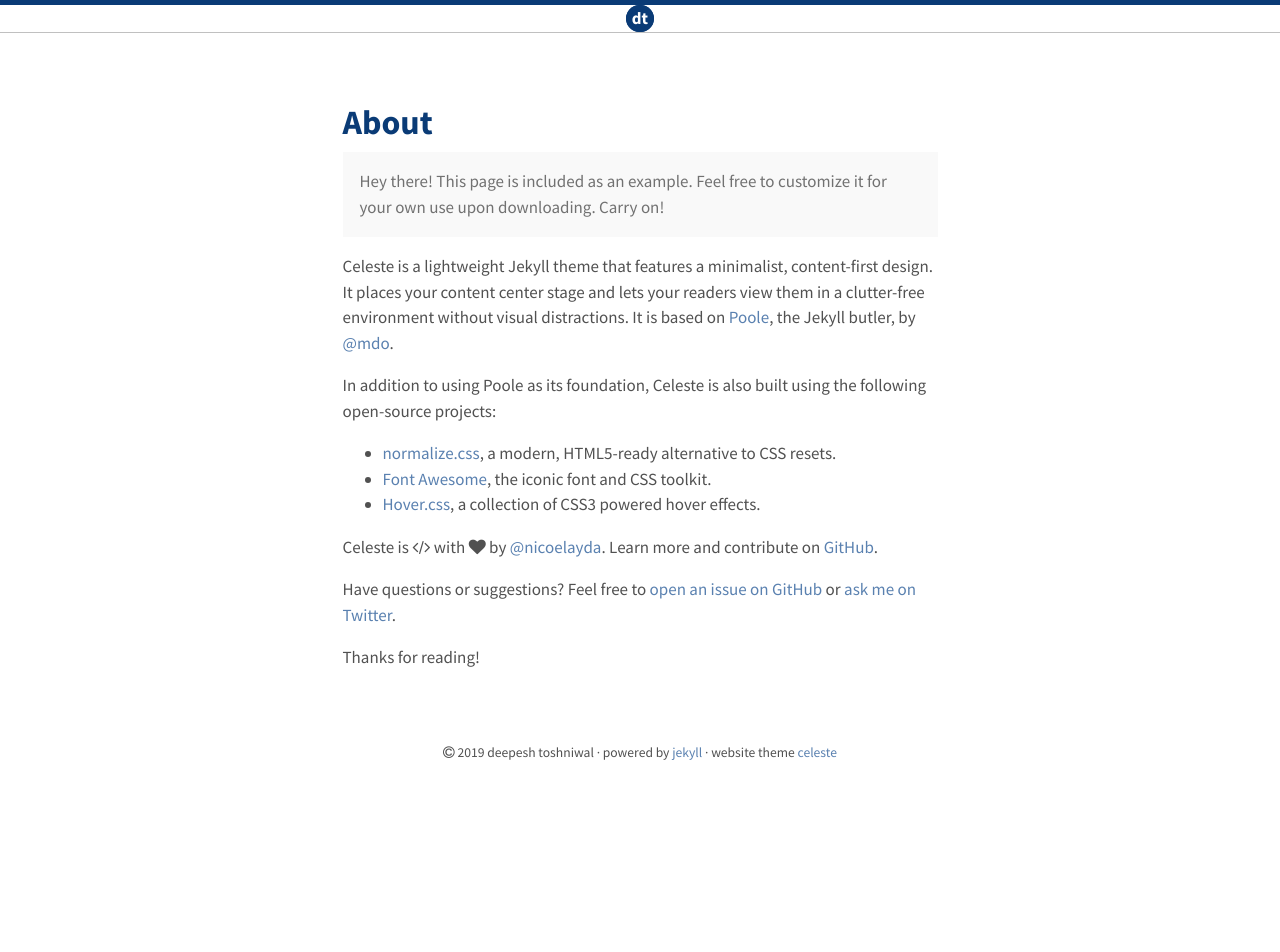
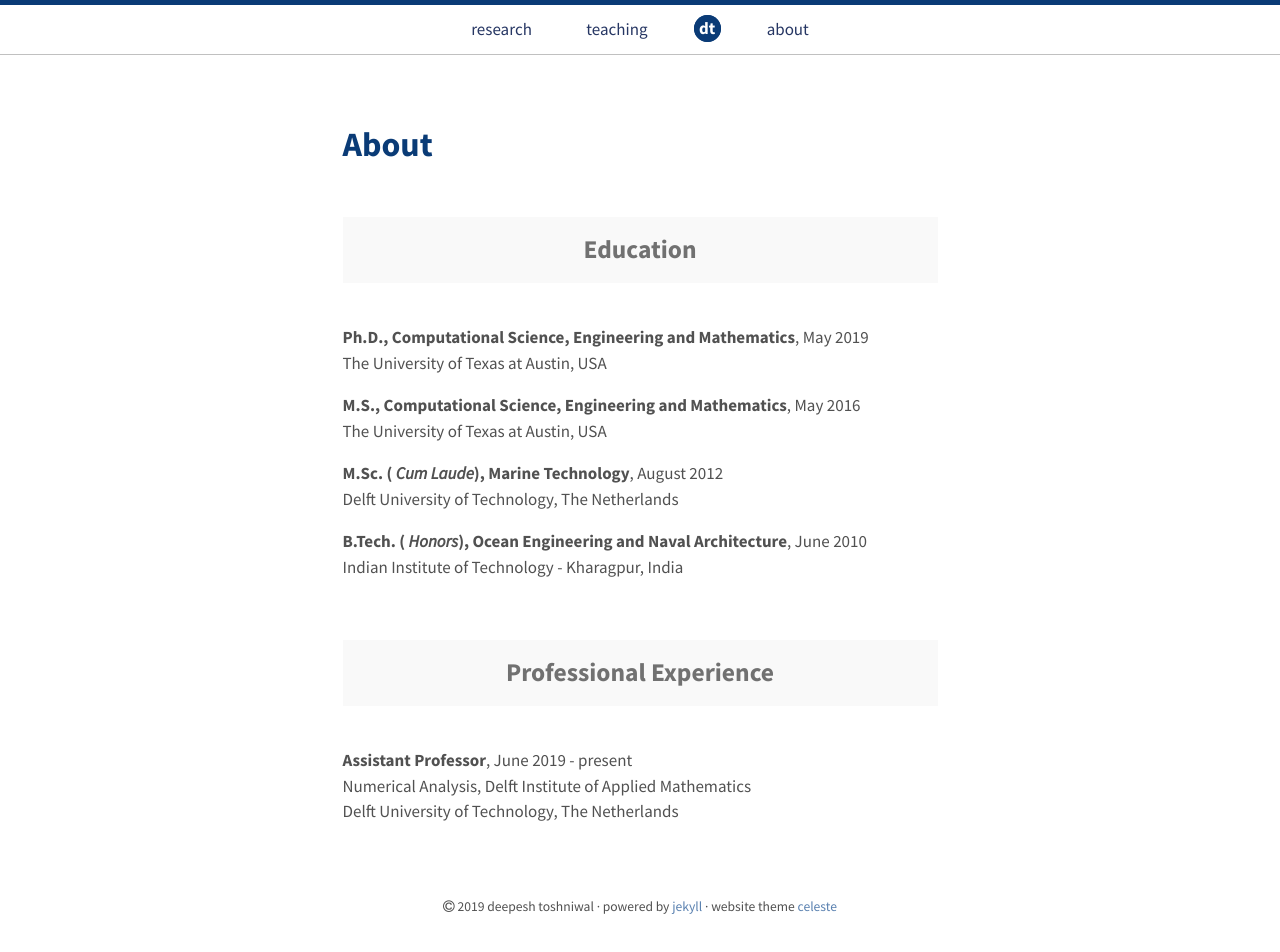
Before and after one commit to dtoshniwal/dtoshniwal.github.io, a Jekyll site: the page built from about.md, in a window 1280 px wide. Built offline with Jekyll 4.4.1, drawn with Linux system fonts in a browser that asks for light colours; before the commit the page ends 900 px from its top, so only the background shows below that.

Commit message:
Add preliminary research, teaching and background pages

```diff
--- a/_layouts/default.html
+++ b/_layouts/default.html
@@ -8,7 +8,13 @@
       <ul>
         <!--<li class="hvr-underline-reveal"><a href="{{
             site.baseurl}}/research/">research</a></li>-->
+        <li class="hvr-underline-reveal"><a href="{{
+            site.baseurl}}/research/">research</a></li>
+        <li class="hvr-underline-reveal"><a href="{{
+            site.baseurl}}/teaching/">teaching</a></li>
         <li class="logo"><a class="hvr-ripple-out" href="{{ site.baseurl }}/">dt</a></li>
+        <li class="hvr-underline-reveal"><a href="{{
+            site.baseurl}}/about/">about</a></li>
         <!--<li class="hvr-underline-reveal"><a
             href="{{site.baseurl}}/contact/">teaching</a></li>-->
       </ul>
--- a/about.md
+++ b/about.md
@@ -3,20 +3,33 @@ layout: page
 title: About
 ---
 
-<p class="message">
-  Hey there! This page is included as an example. Feel free to customize it for your own use upon downloading. Carry on!
-</p>
+<br>
+<h2 class="message" align="center">Education</h2>
+<br>
+<span style="font-weight:bold">Ph.D., Computational Science, Engineering and
+  Mathematics</span>, May 2019
+<br>
+The University of Texas at Austin, USA
 
-Celeste is a lightweight Jekyll theme that features a minimalist, content-first design. It places your content center stage and lets your readers view them in a clutter-free environment without visual distractions. It is based on [Poole](https://github.com/poole/poole), the Jekyll butler, by [@mdo](https://twitter.com/mdo).
+<span style="font-weight:bold">M.S., Computational Science, Engineering and
+  Mathematics</span>, May 2016
+<br>
+The University of Texas at Austin, USA
 
-In addition to using Poole as its foundation, Celeste is also built using the following open-source projects:
+<span style="font-weight:bold">M.Sc. (<i> Cum Laude</i>), Marine Technology</span>, August 2012
+<br>
+Delft University of Technology, The Netherlands
 
-* [normalize.css](http://necolas.github.io/normalize.css/), a modern, HTML5-ready alternative to CSS resets.
-* [Font Awesome](http://fontawesome.io/), the iconic font and CSS toolkit.
-* [Hover.css](http://ianlunn.github.io/Hover/), a collection of CSS3 powered hover effects.
+<span style="font-weight:bold">B.Tech. (<i> Honors</i>), Ocean Engineering and Naval Architecture</span>, June 2010
+<br>
+Indian Institute of Technology - Kharagpur, India
 
-Celeste is <i class="fa fa-code"></i> with <i class="fa fa-heart"></i> by [@nicoelayda](https://github.com/nicoelayda). Learn more and contribute on [GitHub](https://github.com/nicoelayda/celeste).
 
-Have questions or suggestions? Feel free to [open an issue on GitHub](https://github.com/nicoelayda/celeste/issues/new) or [ask me on Twitter](https://twitter.com/nicoelayda).
-
-Thanks for reading!
+<br>
+<h2 class="message" align="center">Professional Experience</h2>
+<br>
+<span style="font-weight:bold">Assistant Professor</span>, June 2019 - present
+<br>
+Numerical Analysis, Delft Institute of Applied Mathematics
+<br>
+Delft University of Technology, The Netherlands
```
Also changed, not shown: index.html (+0 -19 lines), research.md (added, +64 -0 lines), teaching.md (added, +29 -0 lines).
